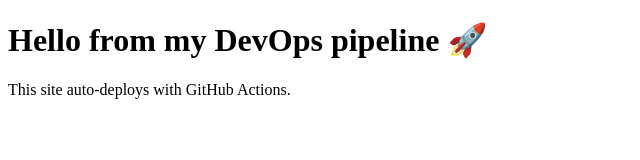
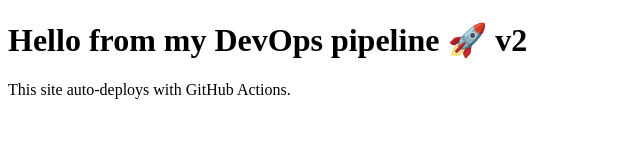
Before and after one commit to GravDevOps/my-first-static-web-app, a website: page src/index.html in a window 1280 px wide. Shown: the full height of the page, 0-640 px from the left. Drawn offline with Linux system fonts and the light colour scheme.

Commit message:
Update index.html

```diff
--- a/src/index.html
+++ b/src/index.html
@@ -5,7 +5,7 @@
   <title>My DevOps Project</title>
 </head>
 <body>
-  <h1>Hello from my DevOps pipeline 🚀</h1>
+  <h1>Hello from my DevOps pipeline 🚀 v2</h1>
   <p>This site auto-deploys with GitHub Actions.</p>
 </body>
 </html>
```
